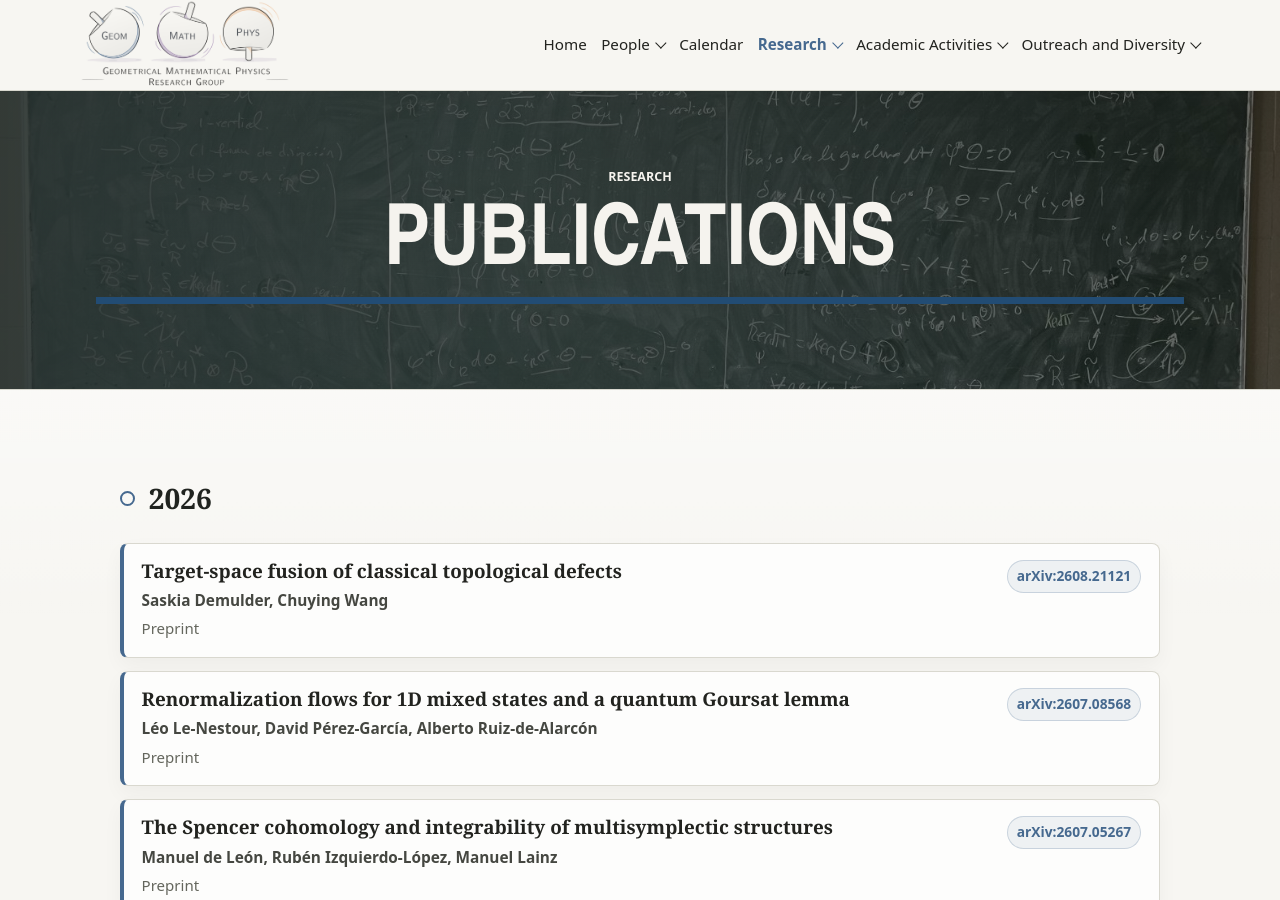
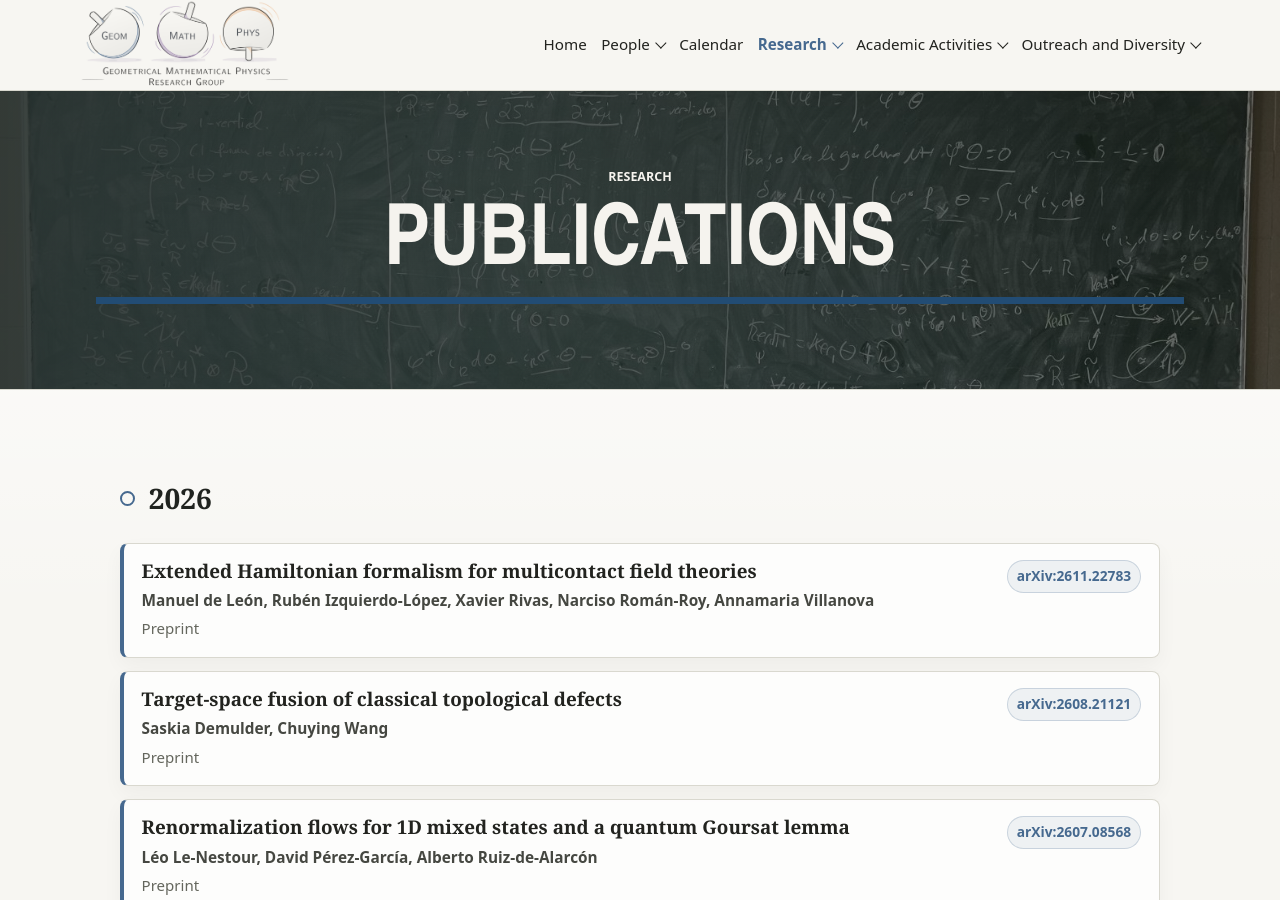
Before and after one commit to GeomMPhys/geommphys.github.io, a Jekyll site: the page built from publications.md, in a window 1280 px wide and 900 px high. Built offline with Jekyll 4.4.1, drawn with Linux system fonts in a browser that asks for light colours.

Commit message:
Update publications.yml

```diff
--- a/_data/publications.yml
+++ b/_data/publications.yml
@@ -16,6 +16,13 @@
 # ───────────────────────────────────────────────────────────────────
 
 selected:
+  - title: "Extended Hamiltonian formalism for multicontact field theories"
+    authors: "Manuel de León, Rubén Izquierdo-López, Xavier Rivas, Narciso Román-Roy, Annamaria Villanova"
+    venue: "Preprint"
+    year: 2026
+    arxiv: "2611.22783"
+    doi: ""
+
   - title: "Target-space fusion of classical topological defects"
     authors: "Saskia Demulder, Chuying Wang"
     venue: "Preprint"
```
